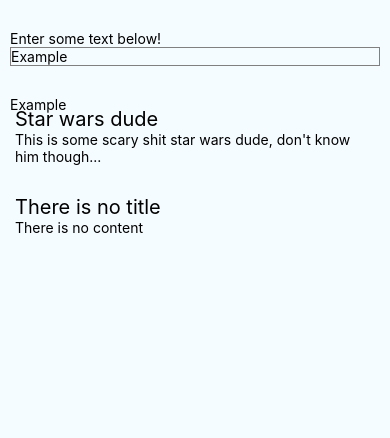
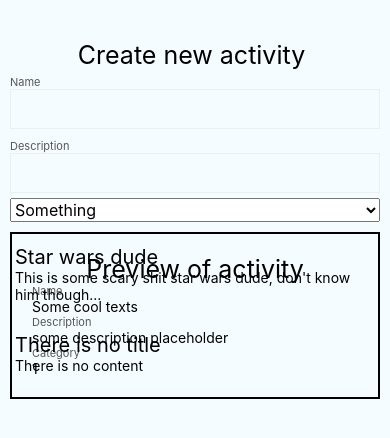
Before and after one commit to Dizlu/Networker, a React Native app: screen / in a window 390 px wide. Shown: the top 438 px of the page. Built offline with nearby package versions, Linux system fonts and the light colour scheme; grey boxes are pictures that could not be loaded.

Commit message:
basic usage of picker in form

```diff
--- a/App.js
+++ b/App.js
@@ -10,7 +10,6 @@ import {
 } from 'react-native';
 import ActivityCard from "./src/components/activity-card";
 import ActivityForm from "./src/components/activity-form";
-import ActivityMap from "./src/components/activity-map";
 
 type Props = {};
 const activities = [
@@ -22,28 +21,14 @@ const activities = [
 
   }
 ];
-/*
-Structure of single activity:
- - Name of activity
- - Description
- - Time
- - Category
- - Location (Google Maps)
- */
-
-const formData = {
-
-};
 
 export default class App extends Component<Props> {
   render() {
     let counter = 0;
     return <ScrollView style={styles.container}>
       <ActivityForm />
-      <ActivityMap />
       <FlatList
         data={activities}
-        keyExtractor={(item) => counter++}
         renderItem={({item}) => <ActivityCard {...item}/>}
       />
     </ScrollView>;
@@ -54,5 +39,6 @@ const styles = StyleSheet.create({
   container: {
     flex: 1,
     backgroundColor: '#F5FCFF',
+    paddingTop: 30
   }
 });
--- a/src/components/activity-form.js
+++ b/src/components/activity-form.js
@@ -1,21 +1,93 @@
 import React, {Component} from 'react';
-import {StyleSheet, Text, View} from 'react-native';
+import {Picker, StyleSheet, Text, TextInput, View} from 'react-native';
 
 class ActivityCard extends Component {
   state = {
-    text: 'Some cool text'
+    name: 'Some cool texts',
+    description: 'some description placeholder',
+    category: 1
   };
 
+  /*
+    Structure of single activity:
+   - Name of activity
+   - Description
+   - Time
+   - Category
+   - Location (Google Maps)
+   */
+
   render () {
-    return <View style={styles.main}>
-    </View>;
+    return (
+      <View style={styles.container}>
+        <View style={{marginBottom: 10}}>
+          <Text style={styles.header}>Create new activity </Text>
+          <View style={{marginTop: 5, marginBottom: 5}}>
+            <Text style={styles.label}>Name</Text>
+            <TextInput
+              style={styles.input}
+              onChangeText={(name) => this.setState(state => ({...state, name}))}
+              value={this.state.text}
+              autoCorrect={false}
+            />
+          </View>
+          <View style={{marginTop: 5, marginBottom: 5}}>
+            <Text style={styles.label}>Description</Text>
+            <TextInput
+              style={styles.input}
+              multiline={true}
+              onChangeText={(description) => this.setState(state => ({...state, description}))}
+              value={this.state.text}
+              autoCorrect={false}
+            />
+          </View>
+          <Picker
+            selectedValue={this.state.category}
+            onValueChange={(itemValue, itemIndex) => this.setState( state => ({...state, category: itemValue}))}
+            mode={'dropdown'}
+          >
+            <Picker.Item label={'Something'} value={12} />
+            <Picker.Item label={'Something1'} value={13} />
+            <Picker.Item label={'Something2'} value={14} />
+            <Picker.Item label={'Something3'} value={15} />
+            <Picker.Item label={'Something4'} value={16} />
+            <Picker.Item label={'Something5'} value={17} />
+          </Picker>
+        </View>
+        <View style={{borderWidth: 2, borderColor: 'black', padding: 20}}>
+          <Text style={styles.header}> Preview of activity </Text>
+          <Text style={styles.label}>Name</Text>
+          <Text>{this.state.name}</Text>
+
+          <Text style={styles.label}>Description</Text>
+          <Text>{this.state.description}</Text>
+
+          <Text style={styles.label}>Category</Text>
+          <Text>{this.state.category}</Text>
+
+        </View>
+      </View>
+    );
   }
 }
 
 const styles = StyleSheet.create({
-  main: {
-    width: '90%',
+  container: {
+    flex: 1,
     margin: 10
+  },
+  input: {
+    height: 40,
+    borderColor: '#eee',
+    borderWidth: 1
+  },
+  label: {
+    color: '#575757',
+    fontSize: 11
+  },
+  header: {
+    textAlign: 'center',
+    fontSize: 25
   }
 });
 
--- a/src/components/activity-map.js
+++ b/src/components/activity-map.js
@@ -20,7 +20,7 @@ class ActivityMap extends Component {
             })}
             value={this.state.text}
             autoCorrect={false}
-          />
+          />=
         <Text style={{marginTop: 30}}>{this.state.text}</Text>
       </View>
     );
```
